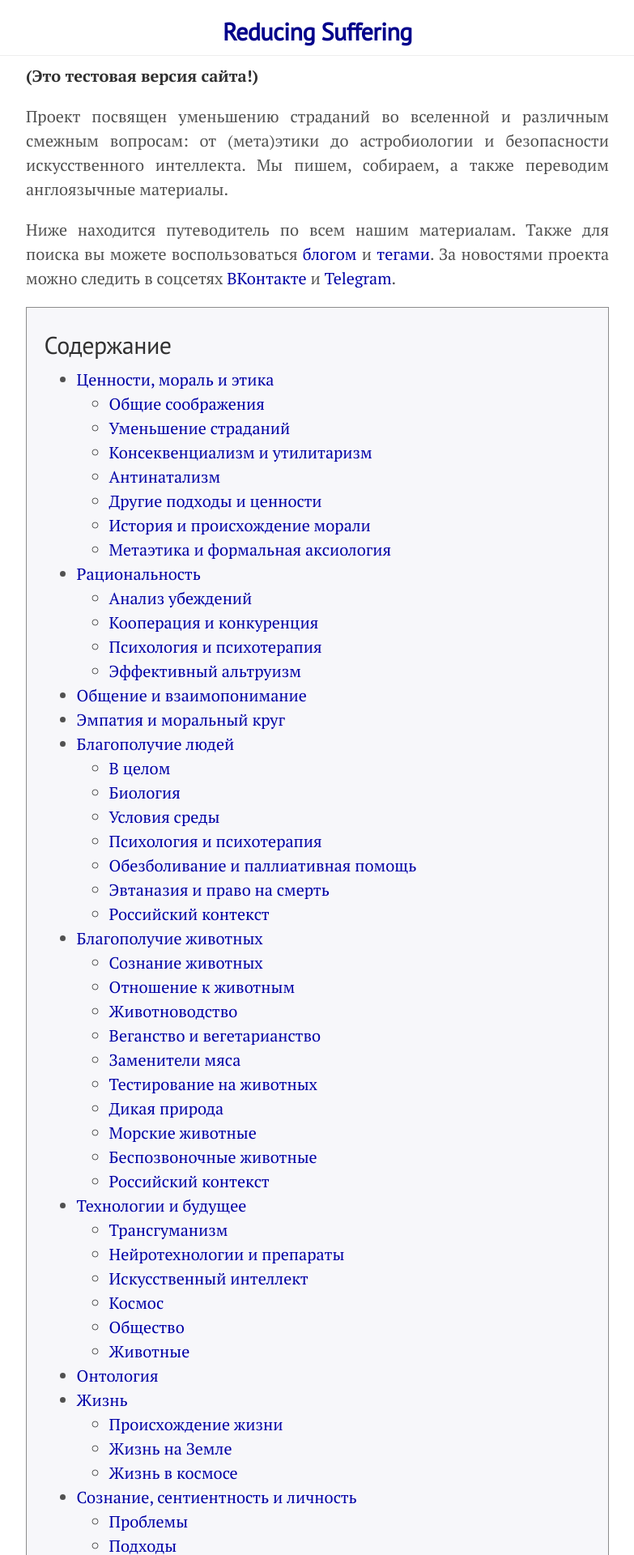
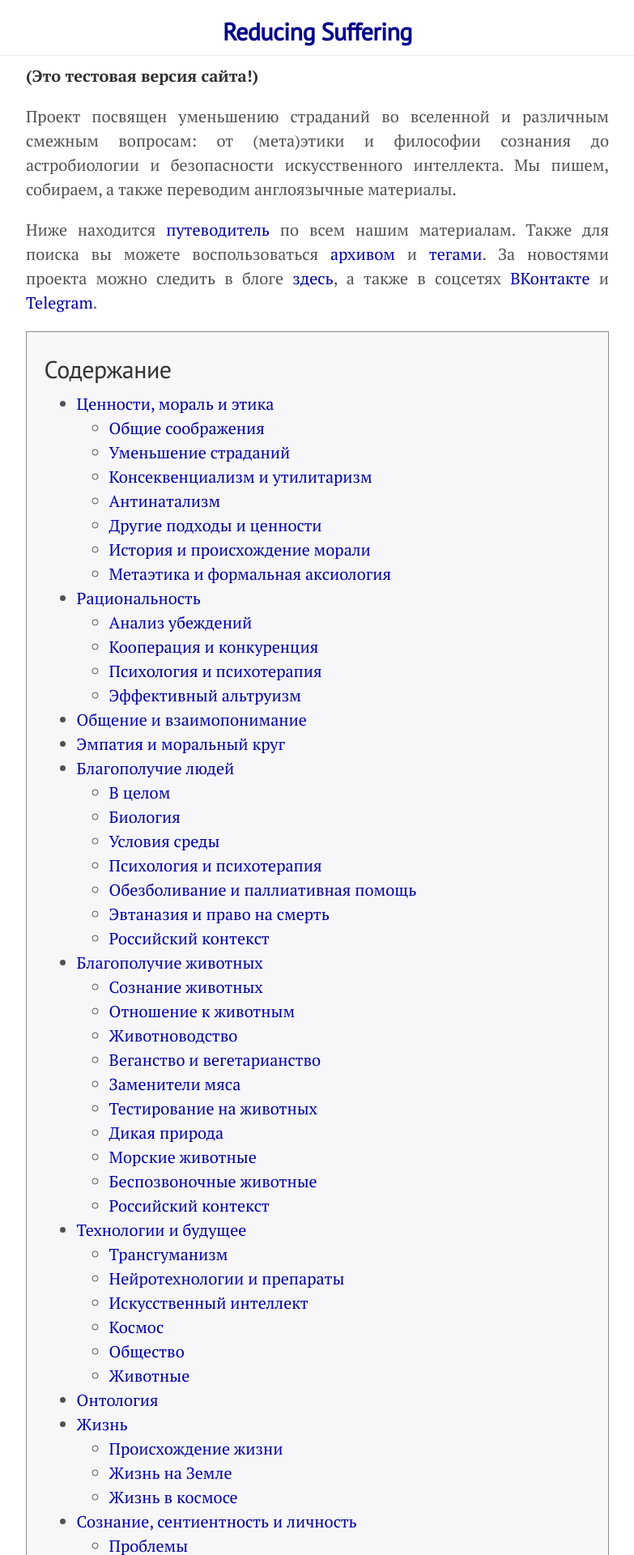
Before and after one commit to ReducingSuffering/reducingsuffering.github.io, a Jekyll site: the page built from index.md, in a window 1280 px wide. Shown: the top 1920 px of the page at 81% size, without its empty margins (248-1031 px from the left). Built offline with Jekyll 4.4.1, drawn with Linux system fonts in a browser that asks for light colours.

Commit message:
reorganize, add archive

```diff
--- /dev/null
+++ b/_includes/post-bottom.html
@@ -0,0 +1,6 @@
+{% if include.post.tags %}
+<hr>
+<span class="post-tags">
+  {% include list-of-tags.html tags=include.post.tags %}
+</span>
+{% endif %}
--- /dev/null
+++ b/_includes/post-head.html
@@ -0,0 +1,4 @@
+{% unless include.post.show_title == false %}
+  <h2 class="post-title">{% if include.with_link %}<a href="{{ post.url | relative_url }}">{{ include.post.title }}</a>{% else %}{{ include.post.title }}{% endif %}</h2>
+  <div class="post-author" style="font-weight: bold">{% if include.post.authors and include.post.source %}{{ include.post.authors | join: ", " }} | {{ include.post.source }}{% else %}{{ include.post.authors | join: ", " }}{{ include.post.source }}{% endif %}</div>
+{% endunless %}
--- a/archive.html
+++ b/archive.html
@@ -4,9 +4,10 @@
 nav_id: 1
 ---
 За новостями проекта можно следить в соцсетях: <a href="https://vk.com/reducing_suffering">ВКонтакте</a>, <a href="https://t.me/reducing_suffering">Telegram</a>.<br>
+<hr>
 
 <div class="posts">
 {% for post in site.posts %}
-  {% include post-entry.html title=post.title authors=post.authors source=post.source date=post.date tags=post.tags %}
+  {% include post-entry.html post=post %}
 {% endfor %}
 </div>
--- a/assets/css/my.css
+++ b/assets/css/my.css
@@ -18,8 +18,18 @@
   color: #0000A7;
 }
 
-.post {
+.post-entry {
   margin-bottom: 1em;
+}
+
+.post-content {
+  margin-bottom: 1em;
+}
+
+.post-in-frame {
+  margin-bottom: 1em;
+  padding: 1% 2% 1% 2%;
+  border: 0.05em solid rgb(140, 140, 140);
 }
 
 .page-title,
--- a/index.md
+++ b/index.md
@@ -5,13 +5,13 @@
 ---
 **(Это тестовая версия сайта!)**
 
-Проект посвящен уменьшению страданий во вселенной и различным смежным вопросам: от (мета)этики до астробиологии и безопасности искусственного интеллекта. Мы пишем, собираем, а также переводим англоязычные материалы.
+Проект посвящен уменьшению страданий во вселенной и различным смежным вопросам: от (мета)этики и философии сознания до астробиологии и безопасности искусственного интеллекта. Мы пишем, собираем, а также переводим англоязычные материалы.
 
-Ниже находится путеводитель по всем нашим материалам. Также для поиска вы можете воспользоваться [блогом](blog.html) и [тегами](tags.html). За новостями проекта можно следить в соцсетях <a href="https://vk.com/reducing_suffering">ВКонтакте</a> и <a href="https://t.me/reducing_suffering">Telegram</a>.
+Ниже находится [путеводитель](#contents) по всем нашим материалам. Также для поиска вы можете воспользоваться [архивом](archive.html) и [тегами](tags.html). За новостями проекта можно следить в блоге [здесь](blog.html), а также в соцсетях <a href="https://vk.com/reducing_suffering">ВКонтакте</a> и <a href="https://t.me/reducing_suffering">Telegram</a>.
 
 {% assign lists = site.lists | sort: "order" %}
 
-<div class="contents">
+<div class="contents" id="contents">
   <h2>Содержание</h2>
   <ul>
     {% for list in lists %}
```
Also changed, not shown: _includes/post-entry.html (+8 -8 lines), _includes/post-links.html (added, +32 -0 lines), _layouts/post.html (+4 -43 lines), blog.html (+8 -1 lines).
